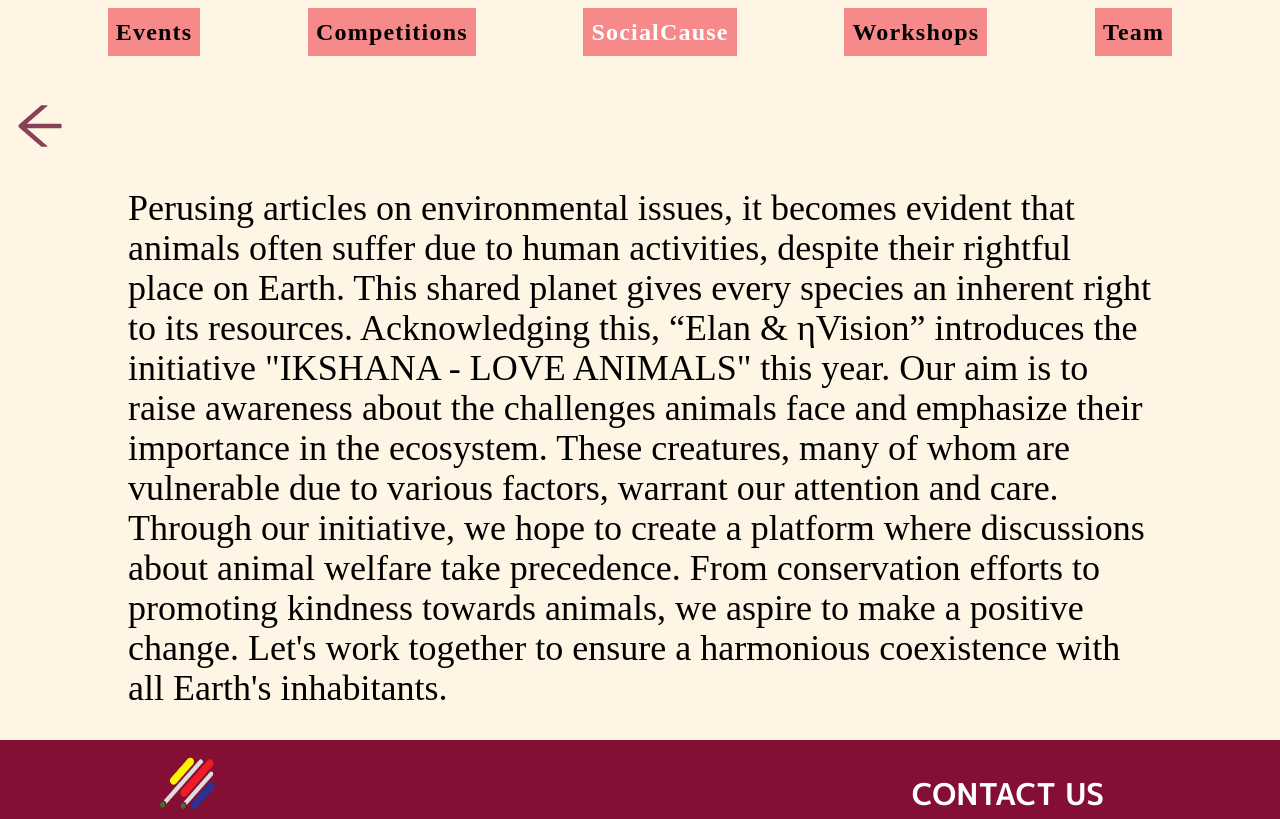
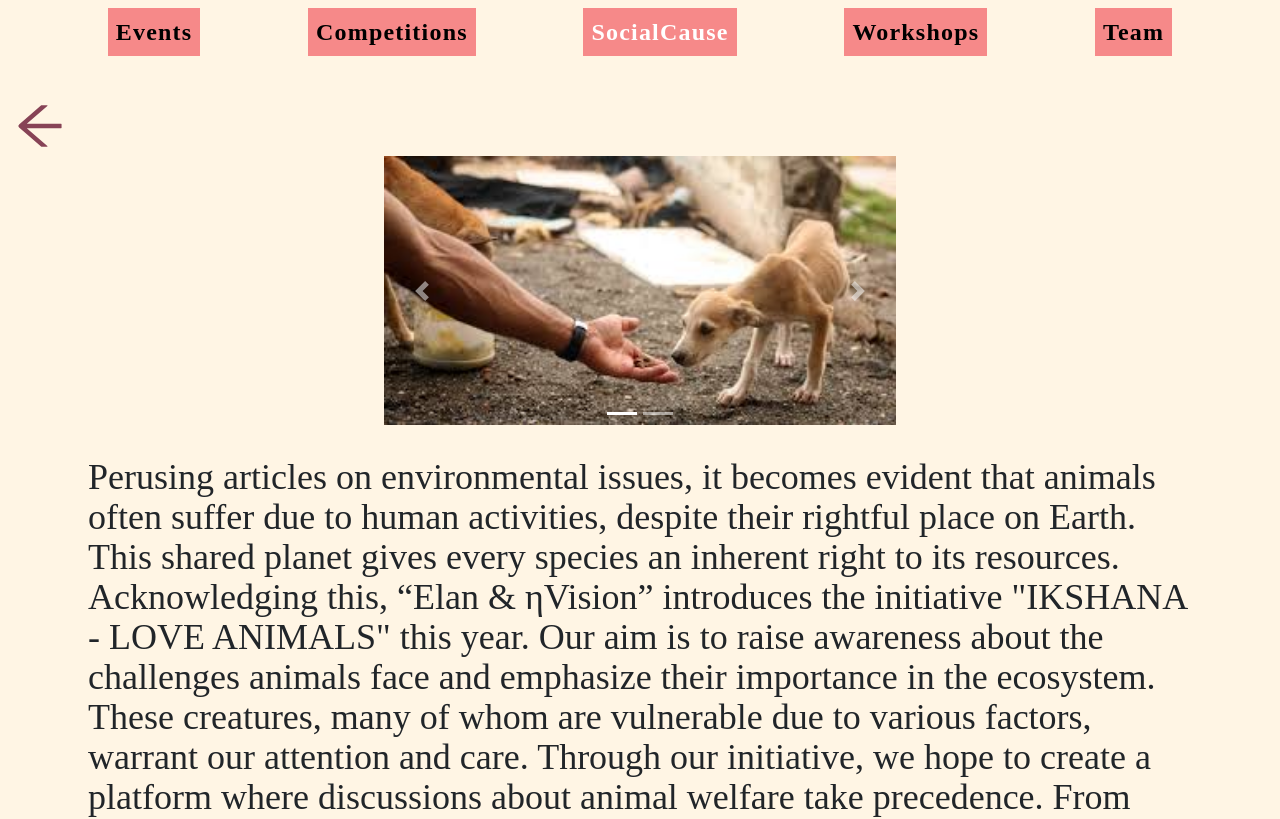
Before and after one commit to Skill0issue/ELanBeta, a React (Vite) app: page /SocialCause in a window 1280 px wide. Shown: the top 819 px of the page. Built offline with nearby package versions, Linux system fonts and the light colour scheme; a web font is replaced by a local one.

Commit message:
Done with the social cause thing

```diff
--- a/index.html
+++ b/index.html
@@ -9,10 +9,14 @@
   <link href="https://fonts.googleapis.com/css2?family=M+PLUS+1p:wght@500&display=swap" rel="stylesheet">
   <meta name="viewport" content="width=device-width, initial-scale=1.0" />
   <title>Elan & nVision</title>
+  <link rel="stylesheet" href="https://cdn.jsdelivr.net/npm/bootstrap@4.0.0/dist/css/bootstrap.min.css" integrity="sha384-Gn5384xqQ1aoWXA+058RXPxPg6fy4IWvTNh0E263XmFcJlSAwiGgFAW/dAiS6JXm" crossorigin="anonymous">
 </head>
 
 <body>
   <div id="root"></div>
+  <script src="https://code.jquery.com/jquery-3.2.1.slim.min.js" integrity="sha384-KJ3o2DKtIkvYIK3UENzmM7KCkRr/rE9/Qpg6aAZGJwFDMVNA/GpGFF93hXpG5KkN" crossorigin="anonymous"></script>
+  <script src="https://cdn.jsdelivr.net/npm/popper.js@1.12.9/dist/umd/popper.min.js" integrity="sha384-ApNbgh9B+Y1QKtv3Rn7W3mgPxhU9K/ScQsAP7hUibX39j7fakFPskvXusvfa0b4Q" crossorigin="anonymous"></script>
+  <script src="https://cdn.jsdelivr.net/npm/bootstrap@4.0.0/dist/js/bootstrap.min.js" integrity="sha384-JZR6Spejh4U02d8jOt6vLEHfe/JQGiRRSQQxSfFWpi1MquVdAyjUar5+76PVCmYl" crossorigin="anonymous"></script>
   <script type="module" src="/src/main.jsx"></script>
 </body>
 
--- a/src/components/Events.jsx
+++ b/src/components/Events.jsx
@@ -1,9 +1,9 @@
-import React, { useState } from 'react'
+import { useState } from 'react'
 import Navbar from './Navbar'
 import Footer from './Footer'
 import { AiOutlineArrowLeft } from 'react-icons/ai'
 import { Link } from 'react-router-dom'
-import CompetitionsBox from './subcomponents/competitionsBox/CompetitionsBox'
+// import CompetitionsBox from './subcomponents/competitionsBox/CompetitionsBox'
 import './Events.scss'
 
 const Events = () => {
--- a/src/components/SocialCause.jsx
+++ b/src/components/SocialCause.jsx
@@ -1,8 +1,7 @@
-import React from 'react';
-import Navbar from './Navbar';
-import Footer from './Footer';
-import { AiOutlineArrowLeft } from 'react-icons/ai';
-import { Link } from 'react-router-dom';
+import Navbar from "./Navbar";
+import Footer from "./Footer";
+import { AiOutlineArrowLeft } from "react-icons/ai";
+import { Link } from "react-router-dom";
 
 const SocialCause = () => {
   return (
@@ -14,19 +13,86 @@ const SocialCause = () => {
             <AiOutlineArrowLeft
               size={60}
               color="#874356"
-              style={{ marginLeft: '10px' }}
+              style={{ marginLeft: "10px" }}
             />
           </Link>
+          <div
+            id="carouselExampleIndicators"
+            className="carousel slide mx-auto sm:max-w-lg"
+            data-ride="carousel"
+          >
+            <ol className="carousel-indicators">
+              <li
+                data-target="#carouselExampleIndicators"
+                data-slide-to="0"
+                className="active"
+              ></li>
+              <li
+                data-target="#carouselExampleIndicators"
+                data-slide-to="1"
+              ></li>
+            </ol>
+            <div className="carousel-inner">
+              <div className="carousel-item active">
+                <img
+                  className="d-block w-100"
+                  src="/src/assets/socialCause/feedDog.jpg"
+                  alt="First slide"
+                />
+              </div>
+              <div className="carousel-item">
+                <img
+                  className="d-block w-100"
+                  src="/src/assets/socialCause/feedDog.jpg"
+                  alt="Second slide"
+                />
+              </div>
+            </div>
+            <a
+              className="carousel-control-prev"
+              href="#carouselExampleIndicators"
+              role="button"
+              data-slide="prev"
+            >
+              <span
+                className="carousel-control-prev-icon"
+                aria-hidden="true"
+              ></span>
+              <span className="sr-only">Previous</span>
+            </a>
+            <a
+              className="carousel-control-next"
+              href="#carouselExampleIndicators"
+              role="button"
+              data-slide="next"
+            >
+              <span
+                className="carousel-control-next-icon"
+                aria-hidden="true"
+              ></span>
+              <span className="sr-only">Next</span>
+            </a>
+          </div>
           <div className="text-lg md:text-2xl lg:text-3xl xl:text-4xl 2xl:text-5xl leading-snug font-MoulPali mx-4 md:mx-8 lg:mx-12 xl:mx-16 2xl:mx-20 mt-8 mb-8 md:px-8 lg:px-12 xl:px-16 2xl:px-20 overflow-hidden">
-            Perusing articles on environmental issues, it becomes evident that animals often suffer due to human activities, despite their rightful place on Earth. This shared planet gives every species an inherent right to its resources. Acknowledging this, “Elan & ηVision” introduces the initiative "IKSHANA - LOVE ANIMALS" this year.
-
-            Our aim is to raise awareness about the challenges animals face and emphasize their importance in the ecosystem. These creatures, many of whom are vulnerable due to various factors, warrant our attention and care. Through our initiative, we hope to create a platform where discussions about animal welfare take precedence. From conservation efforts to promoting kindness towards animals, we aspire to make a positive change. Let's work together to ensure a harmonious coexistence with all Earth's inhabitants.
+            Perusing articles on environmental issues, it becomes evident that
+            animals often suffer due to human activities, despite their rightful
+            place on Earth. This shared planet gives every species an inherent
+            right to its resources. Acknowledging this, “Elan & ηVision”
+            introduces the initiative "IKSHANA - LOVE ANIMALS" this year. Our
+            aim is to raise awareness about the challenges animals face and
+            emphasize their importance in the ecosystem. These creatures, many
+            of whom are vulnerable due to various factors, warrant our attention
+            and care. Through our initiative, we hope to create a platform where
+            discussions about animal welfare take precedence. From conservation
+            efforts to promoting kindness towards animals, we aspire to make a
+            positive change. Let's work together to ensure a harmonious
+            coexistence with all Earth's inhabitants.
           </div>
         </section>
         <Footer />
       </div>
     </>
   );
-}
+};
 
 export default SocialCause;
```
Also changed, not shown: src/assets/socialCause/feedDog.jpg (added), src/assets/socialCause/saveAnimals.jpg (added).
